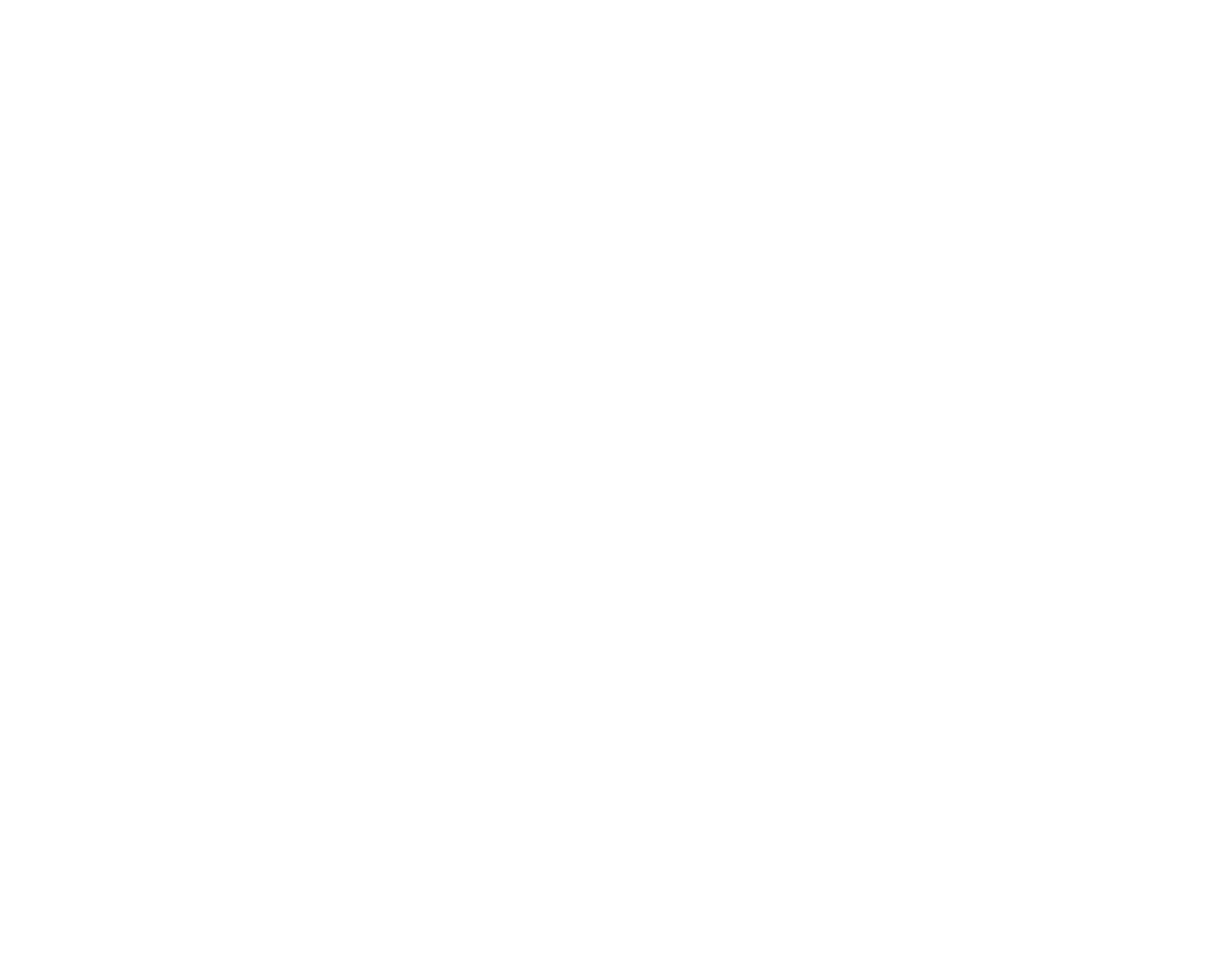
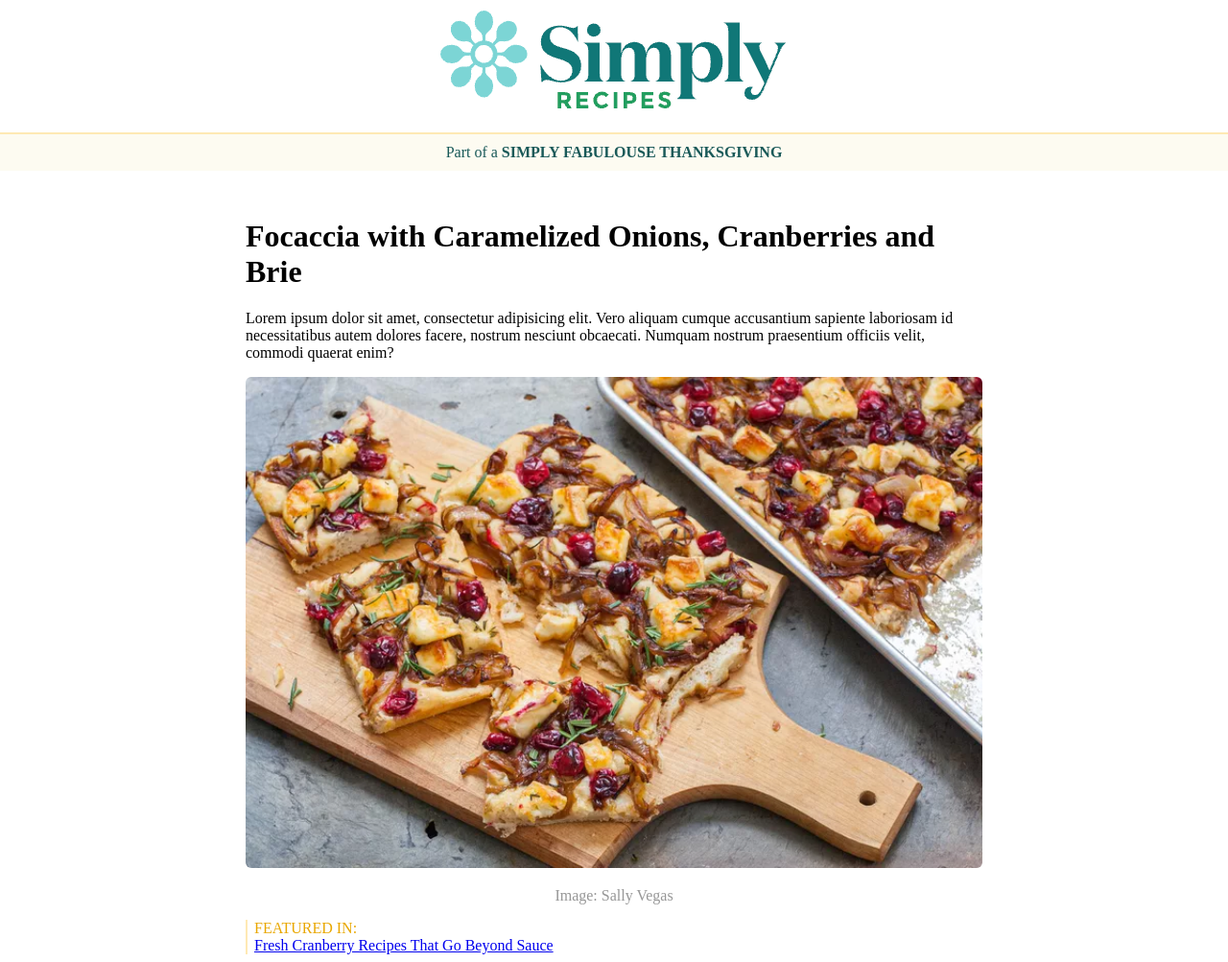
Before and after one commit to daniel-rrapi/U1-W1-D3, a plain HTML site: page index.html in a window 1280 px wide. Shown: the whole page at 96% size. Before the commit the page ends 800 px from the top, so only its background shows below. Drawn offline with Linux system fonts and the light colour scheme.

Commit message:
added half body

```diff
--- a/assets/css/style-index.css
+++ b/assets/css/style-index.css
@@ -0,0 +1,36 @@
+body {
+    margin-inline: 0px;
+}
+.center {
+    margin:  auto;
+    display: block;
+
+}
+.subtitles {
+    background-color: #fdfbf1;
+    text-align: center;
+    padding: 10px;
+    margin: 20px 0px;
+    border-top: solid 2px #fee9b4;
+    color: #195958;
+}
+main {
+    width: 60%;
+    margin-inline: auto;
+}
+main img {
+    width: 100%;
+    border-radius: 6px;
+}
+main h1 {
+    margin-top: 50px;
+}
+.author {
+    text-align: center;
+    color: rgb(151, 151, 151);
+}
+.featured {
+    border-left: solid 2px #fee9b4;
+    padding-left: 7px;
+    color: #e9a700;
+}
--- a/index.html
+++ b/index.html
@@ -6,5 +6,29 @@
     <title>Focaccia recipes</title>
     <link rel="stylesheet" href="./assets/css/style-index.css" />
   </head>
-  <body></body>
+
+  <body>
+    <header>
+      <img class="center" src="./assets/img/logo.png" alt="" />
+    </header>
+    <div class="subtitles">
+      Part of a <strong>SIMPLY FABULOUSE THANKSGIVING</strong>
+    </div>
+    <main>
+      <h1>Focaccia with Caramelized Onions, Cranberries and Brie</h1>
+      <p>
+        Lorem ipsum dolor sit amet, consectetur adipisicing elit. Vero aliquam
+        cumque accusantium sapiente laboriosam id necessitatibus autem dolores
+        facere, nostrum nesciunt obcaecati. Numquam nostrum praesentium officiis
+        velit, commodi quaerat enim?
+      </p>
+      <img src="./assets/img/focaccia.png" alt="focaccia" />
+      <p class="author">Image: Sally Vegas</p>
+      <div class="featured">
+        FEATURED IN: <br /><a href="#"
+          >Fresh Cranberry Recipes That Go Beyond Sauce</a
+        >
+      </div>
+    </main>
+  </body>
 </html>
```
